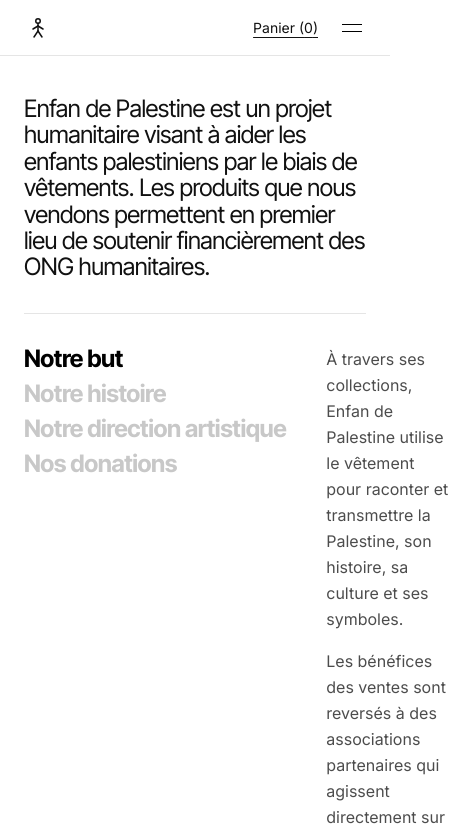
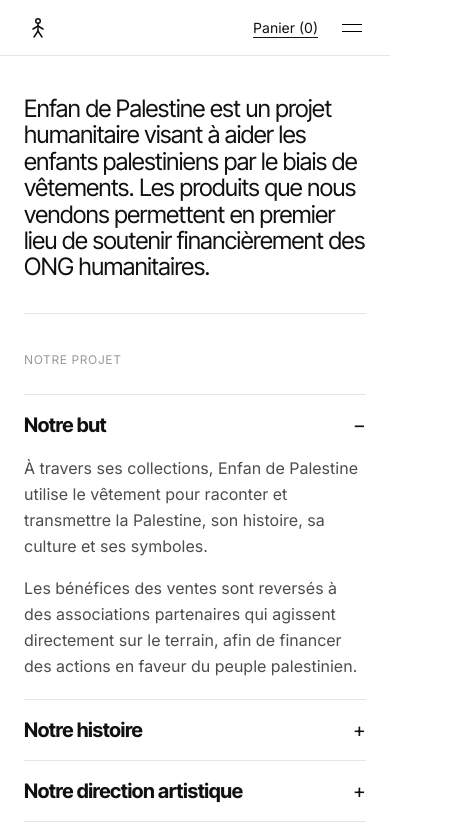
Before and after one commit to SamsamCreate/Enfandepalestine-site, a Next.js app: page /about in a window 390 px wide. Shown: the top 834 px of the page, 453 px wide, since content can reach past the window. Built offline with nearby package versions, Linux system fonts and the light colour scheme.

Commit message:
About us : accordéon mobile au lieu de l'épinglage (corrige un flash de mise en page)

```diff
--- a/components/AboutPinned.tsx
+++ b/components/AboutPinned.tsx
@@ -8,26 +8,55 @@
 const HIGHLIGHT = "Plus de 228 000 €";
 
 function useShouldStack() {
-  const [shouldStack, setShouldStack] = useState(false);
+  // Defaults to the stacked (mobile-safe) layout: the server can't check the
+  // viewport, and the pinned layout's unwrapped titles overflow narrow
+  // screens if they render even briefly before this effect corrects it.
+  const [shouldStack, setShouldStack] = useState(true);
 
   useEffect(() => {
     const reducedMotionQuery = window.matchMedia("(prefers-reduced-motion: reduce)");
     const heightQuery = window.matchMedia("(min-height: 700px)");
+    // Mobile never gets the pinned effect, regardless of height.
+    const desktopQuery = window.matchMedia("(min-width: 1024px)");
 
     function update() {
-      setShouldStack(reducedMotionQuery.matches || !heightQuery.matches);
+      setShouldStack(
+        reducedMotionQuery.matches || !heightQuery.matches || !desktopQuery.matches,
+      );
     }
 
     update();
     reducedMotionQuery.addEventListener("change", update);
     heightQuery.addEventListener("change", update);
+    desktopQuery.addEventListener("change", update);
     return () => {
       reducedMotionQuery.removeEventListener("change", update);
       heightQuery.removeEventListener("change", update);
+      desktopQuery.removeEventListener("change", update);
     };
   }, []);
 
   return shouldStack;
+}
+
+function renderParagraph(item: AboutItem, paragraph: string, key: number, className: string) {
+  const highlightIndex = item.slug === "notre-histoire" ? paragraph.indexOf(HIGHLIGHT) : -1;
+  if (highlightIndex === -1) {
+    return (
+      <p key={key} className={className}>
+        {paragraph}
+      </p>
+    );
+  }
+  const before = paragraph.slice(0, highlightIndex);
+  const after = paragraph.slice(highlightIndex + HIGHLIGHT.length);
+  return (
+    <p key={key} className={className}>
+      {before}
+      <strong className="font-bold underline underline-offset-4">{HIGHLIGHT}</strong>
+      {after}
+    </p>
+  );
 }
 
 function AboutParagraphs({ item, isActive }: { item: AboutItem; isActive: boolean }) {
@@ -38,26 +67,9 @@
       }`}
       aria-hidden={!isActive}
     >
-      {item.paragraphs.map((paragraph, index) => {
-        const highlightIndex =
-          item.slug === "notre-histoire" ? paragraph.indexOf(HIGHLIGHT) : -1;
-        if (highlightIndex === -1) {
-          return (
-            <p key={index} className="max-w-[38ch]">
-              {paragraph}
-            </p>
-          );
-        }
-        const before = paragraph.slice(0, highlightIndex);
-        const after = paragraph.slice(highlightIndex + HIGHLIGHT.length);
-        return (
-          <p key={index} className="max-w-[38ch]">
-            {before}
-            <strong className="font-bold underline underline-offset-4">{HIGHLIGHT}</strong>
-            {after}
-          </p>
-        );
-      })}
+      {item.paragraphs.map((paragraph, index) =>
+        renderParagraph(item, paragraph, index, "max-w-[38ch]"),
+      )}
 
       {item.link ? (
         <Link
@@ -123,15 +135,43 @@
           {ABOUT_SECTION_LABEL}
         </span>
 
-        <div className="mt-6 flex flex-col gap-10">
-          {ABOUT_ITEMS.map((item) => (
-            <div key={item.slug} className="flex flex-col gap-4">
-              <h2 className="font-tight text-2xl font-bold leading-[1.05] tracking-[-0.02em]">
-                {item.title}
-              </h2>
-              <AboutParagraphs item={item} isActive />
-            </div>
-          ))}
+        <div className="mt-6 flex flex-col">
+          {ABOUT_ITEMS.map((item, index) => {
+            const isOpen = activeIndex === index;
+            return (
+              <div key={item.slug} className="border-b border-black/10 first:border-t">
+                <button
+                  type="button"
+                  onClick={() => setActiveIndex(isOpen ? -1 : index)}
+                  aria-expanded={isOpen}
+                  className="flex min-h-11 w-full items-center justify-between gap-4 py-4 text-left"
+                >
+                  <span className="font-tight text-xl font-bold leading-[1.1] tracking-[-0.02em]">
+                    {item.title}
+                  </span>
+                  <span aria-hidden="true" className="text-xl">
+                    {isOpen ? "−" : "+"}
+                  </span>
+                </button>
+
+                {isOpen ? (
+                  <div className="pb-5 text-base leading-relaxed text-black/70">
+                    {item.paragraphs.map((paragraph, paragraphIndex) =>
+                      renderParagraph(item, paragraph, paragraphIndex, "mb-4 last:mb-0"),
+                    )}
+                    {item.link ? (
+                      <Link
+                        href={item.link.href}
+                        className="w-fit underline underline-offset-4 hover:opacity-60"
+                      >
+                        {item.link.label}
+                      </Link>
+                    ) : null}
+                  </div>
+                ) : null}
+              </div>
+            );
+          })}
         </div>
       </div>
     );
@@ -140,7 +180,7 @@
   return (
     <div
       className="relative"
-      style={{ height: `calc(${ABOUT_ITEMS.length * RUNWAY_VH}vh + 100vh)` }}
+      style={{ height: `calc(${ABOUT_ITEMS.length * RUNWAY_VH}dvh + 100dvh)` }}
     >
       {ABOUT_ITEMS.map((_, index) => (
         <div
@@ -150,11 +190,11 @@
           }}
           aria-hidden="true"
           className="pointer-events-none absolute w-px"
-          style={{ top: `${index * RUNWAY_VH}vh`, height: `${RUNWAY_VH}vh` }}
+          style={{ top: `${index * RUNWAY_VH}dvh`, height: `${RUNWAY_VH}dvh` }}
         />
       ))}
 
-      <div className="sticky top-0 flex h-screen flex-col justify-between px-6 py-10 lg:px-16 lg:py-14">
+      <div className="sticky top-0 flex h-dvh flex-col justify-between px-6 py-10 lg:px-16 lg:py-14">
         <IntroAndLabel />
 
         <div className="flex flex-1 gap-10 lg:gap-16">
```
